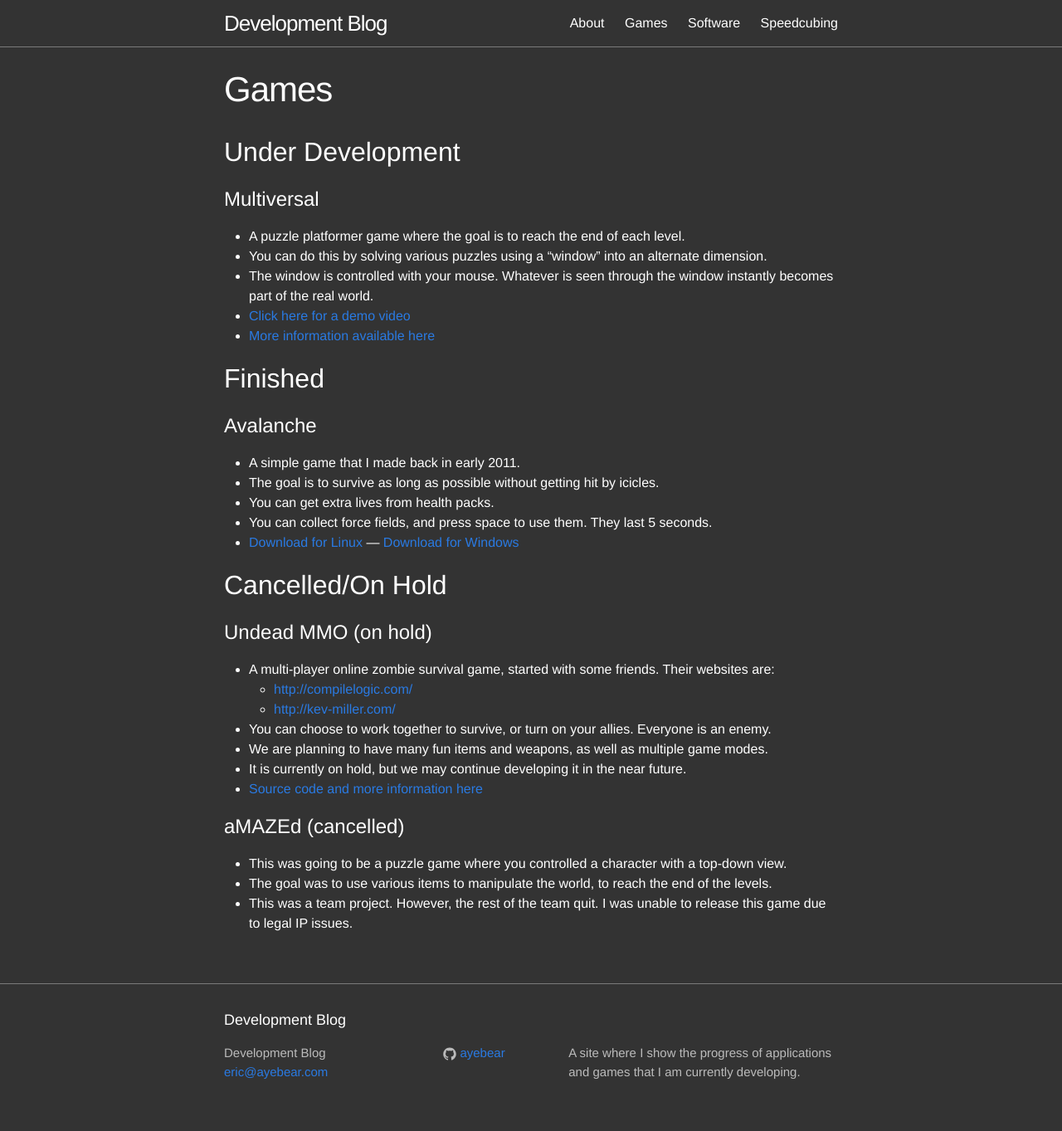
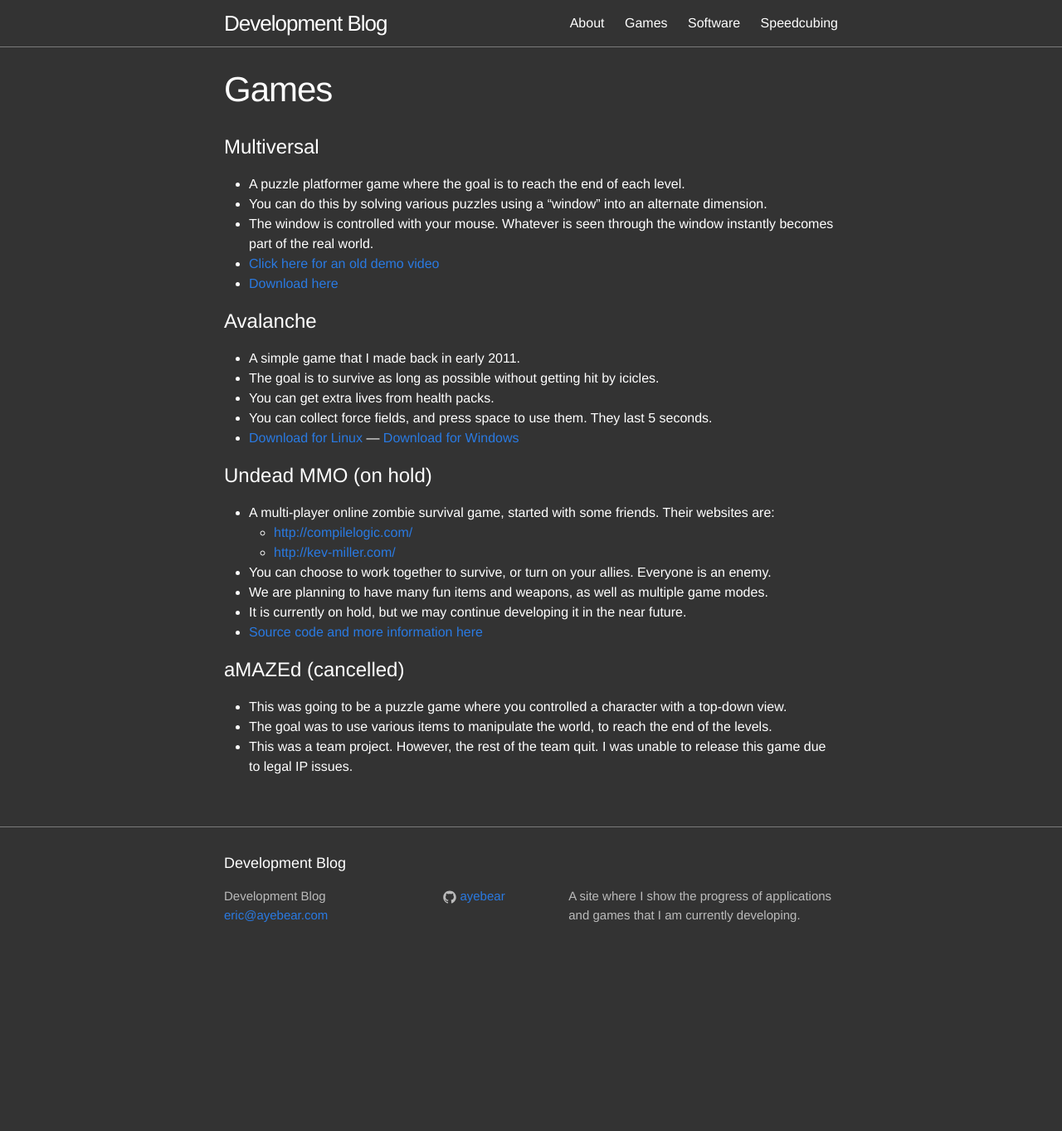
Before and after one commit to ayebear/ayebear-website, a Jekyll site: the page built from games.md, in a window 1280 px wide. Shown: the whole page at 83% size. Built offline with Jekyll 4.4.1, drawn with Linux system fonts in a browser that asks for light colours; after the commit the page ends 1174 px from its top, so only the background shows below that.

Commit message:
Updated Games page

```diff
--- a/games.md
+++ b/games.md
@@ -4,19 +4,13 @@ title: Games
 permalink: /games/
 ---
 
-Under Development
------------------
-
 # Multiversal
 
 * A puzzle platformer game where the goal is to reach the end of each level.
 * You can do this by solving various puzzles using a "window" into an alternate dimension.
 * The window is controlled with your mouse. Whatever is seen through the window instantly becomes part of the real world.
-* [Click here for a demo video](https://www.youtube.com/watch?v=msFEcX0TqVc)
-* [More information available here](https://github.com/ayebear/Multiversal)
-
-Finished
---------
+* [Click here for an old demo video](https://www.youtube.com/watch?v=msFEcX0TqVc)
+* [Download here](https://github.com/ayebear/multiversal)
 
 # Avalanche
 
@@ -25,9 +19,6 @@ Finished
 * You can get extra lives from health packs.
 * You can collect force fields, and press space to use them. They last 5 seconds.
 * [Download for Linux](https://dl.dropboxusercontent.com/u/10528991/downloads/Avalanche/Avalanche.tar.bz2) --- [Download for Windows](https://dl.dropboxusercontent.com/u/10528991/downloads/Avalanche/Avalanche.zip)
-
-Cancelled/On Hold
------------------
 
 # Undead MMO (on hold)
 
```
